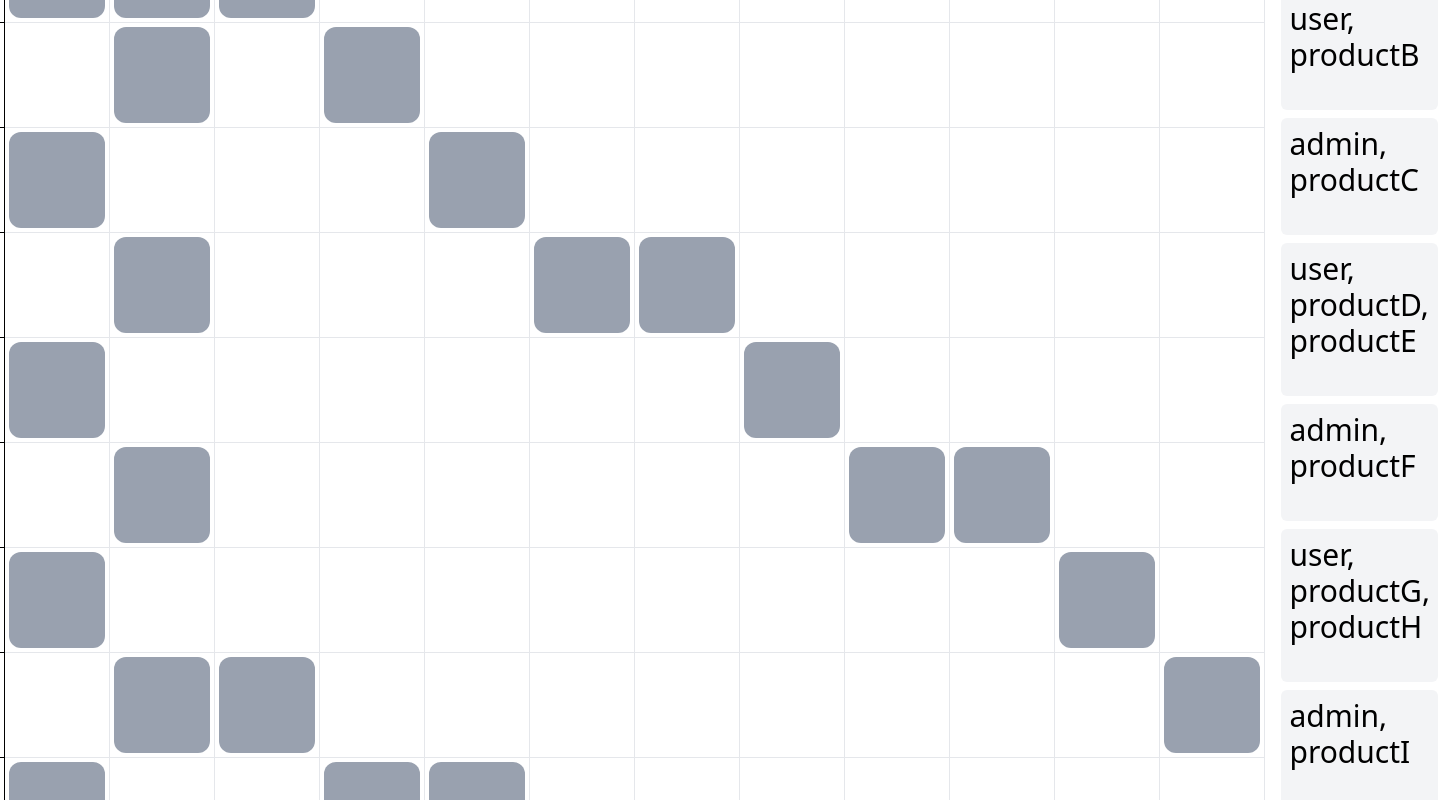
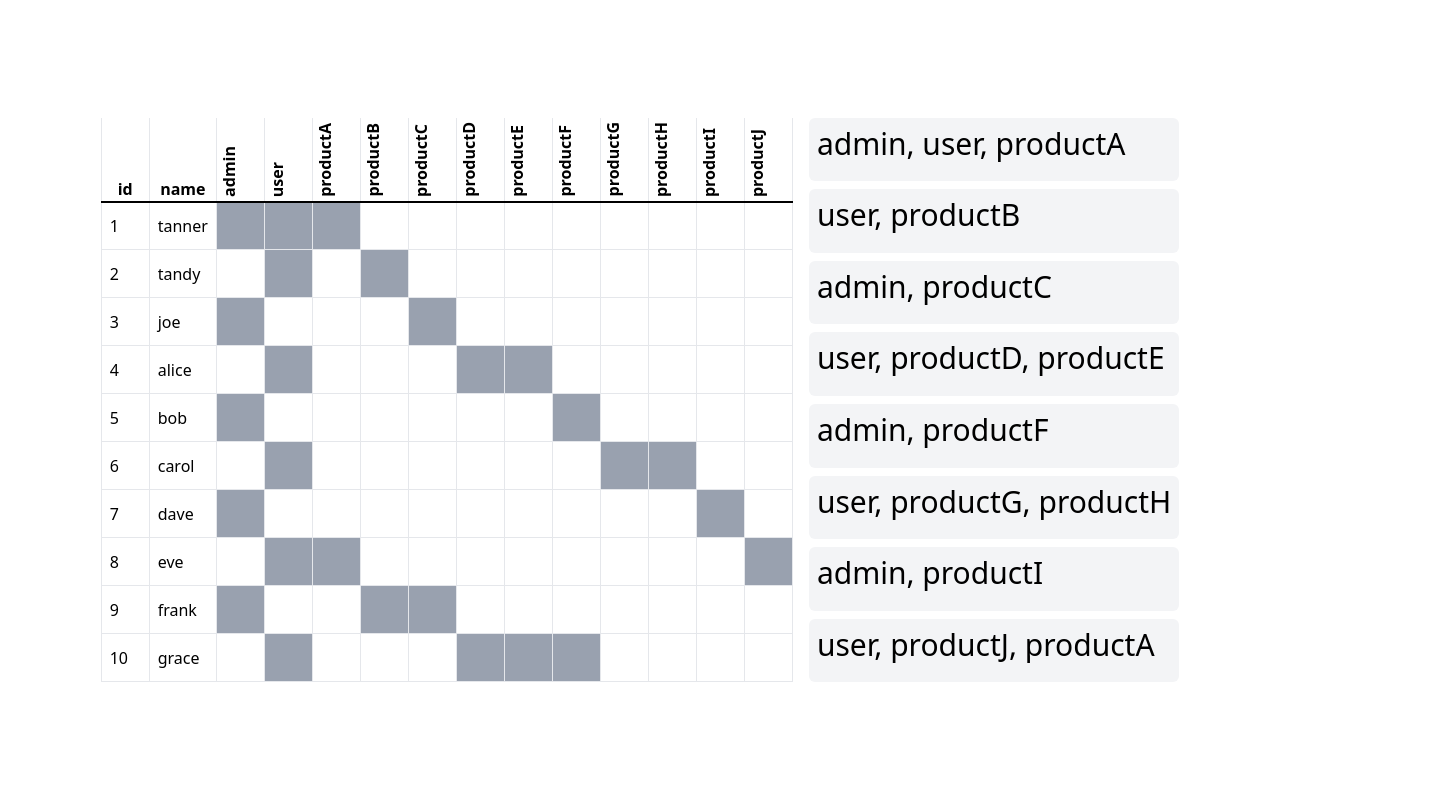
Before and after one commit to jkbh/access-analyzer-webapp, a React (Vite) app: page / in a window 1280 px wide. Shown: the top 800 px of the page, 1438 px wide, since content can reach past the window. Built offline with nearby package versions, Linux system fonts and the light colour scheme.

Commit message:
refactor: Move td out of cell components

```diff
--- a/src/AccessTable/AccessTable.tsx
+++ b/src/AccessTable/AccessTable.tsx
@@ -34,7 +34,6 @@ export const AccessAnalyzer = () => {
       cell: (cell) => {
         return (
           <GroupCell
-            group={group}
             hasAccess={cell.getValue()}
             isSelected={selectedRole?.has(group) ?? false}
           />
@@ -60,7 +59,7 @@ export const AccessAnalyzer = () => {
               {headerGroup.headers.map((header) => (
                 <th
                   key={header.id}
-                  className="border-1 px-2 text-left align-bottom"
+                  className={`border-x-1 border-b-2 border-gray-200 border-b-black align-bottom ${header.column.getIsPinned() && header.column.getIsLastColumn("left") ? "border-r-2 border-r-black" : ""}`}
                 >
                   {header.isPlaceholder
                     ? null
@@ -77,9 +76,12 @@ export const AccessAnalyzer = () => {
           {table.getRowModel().rows.map((row) => (
             <tr key={row.id}>
               {row.getVisibleCells().map((cell) => (
-                <React.Fragment key={cell.id}>
+                <td
+                  key={cell.id}
+                  className={`h-12 w-12 border-1 border-gray-200 ${cell.column.getIsPinned() && cell.column.getIsLastColumn("left") ? "border-r-2 border-r-black" : ""}`}
+                >
                   {flexRender(cell.column.columnDef.cell, cell.getContext())}
-                </React.Fragment>
+                </td>
               ))}
             </tr>
           ))}
--- a/src/AccessTable/GroupCell.tsx
+++ b/src/AccessTable/GroupCell.tsx
@@ -1,14 +1,12 @@
 type GroupCellProps = {
-  group: string;
   hasAccess: boolean;
   isSelected: boolean;
 };
 
-const GroupCell = ({ group, hasAccess, isSelected }: GroupCellProps) => {
+const GroupCell = ({ hasAccess, isSelected }: GroupCellProps) => {
   return (
-    <td key={group} className="border-1 border-gray-200 p-1 text-left text-3xl">
     <div
-        className={`min-h-24 min-w-24 rounded-xl ${
+      className={`h-full w-full ${
         hasAccess
           ? isSelected
             ? `bg-green-600`
@@ -16,7 +14,6 @@ const GroupCell = ({ group, hasAccess, isSelected }: GroupCellProps) => {
           : ""
       }`}
     ></div>
-    </td>
   );
 };
 
--- a/src/AccessTable/TextCell.tsx
+++ b/src/AccessTable/TextCell.tsx
@@ -7,15 +7,15 @@ const TextCell = ({ keyName, content }: TextCellProps) => {
   switch (typeof content) {
     case "number":
       return (
-        <td key={keyName} className="border-1 p-2 text-right text-3xl">
+        <span key={keyName} className="p-2 text-right">
           {content}
-        </td>
+        </span>
       );
     case "string":
       return (
-        <td key={keyName} className="border-1 p-2 text-left text-3xl">
+        <span key={keyName} className="p-2 text-left">
           {content}
-        </td>
+        </span>
       );
   }
 };
```
Lines whose indentation alone changed are shown as unchanged.
